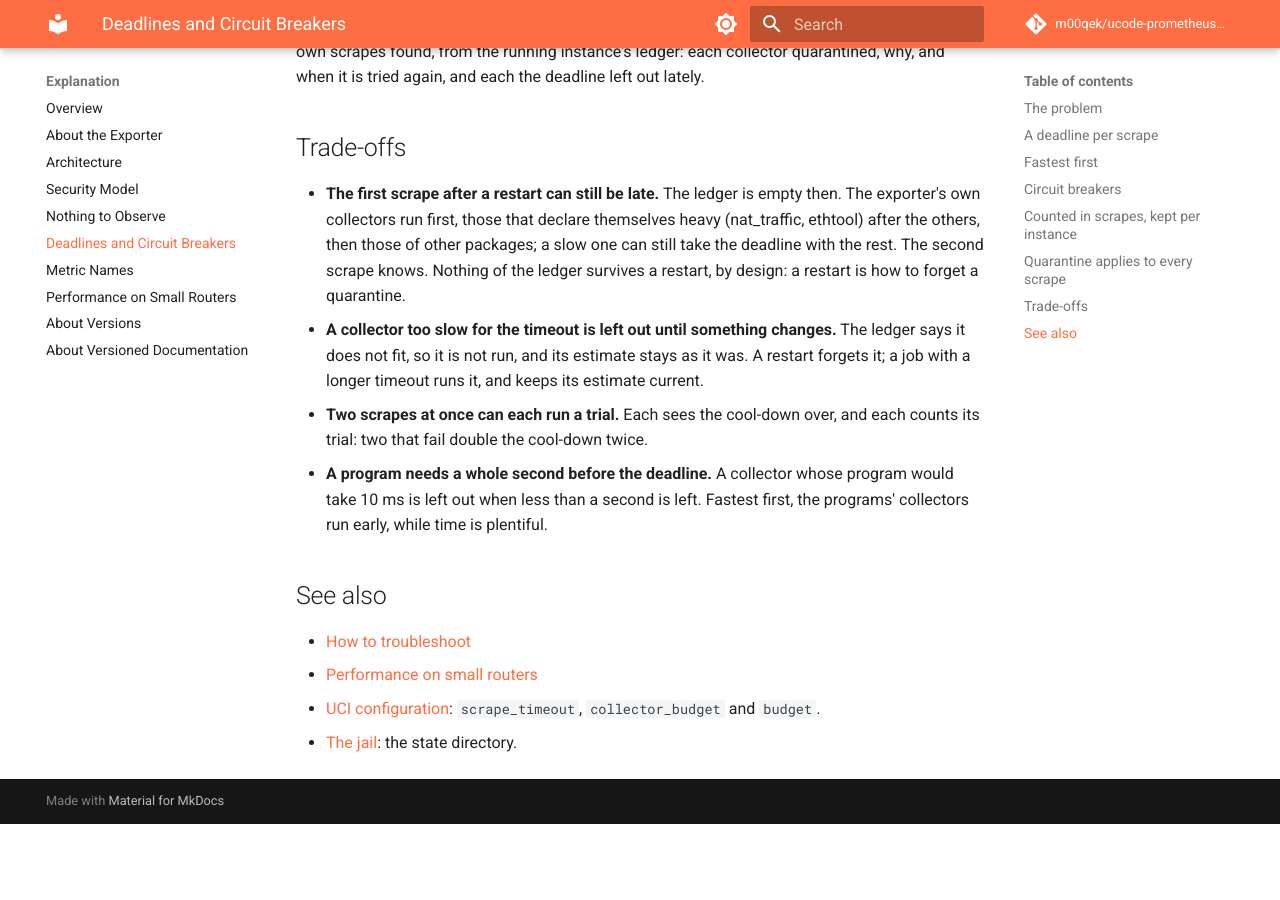
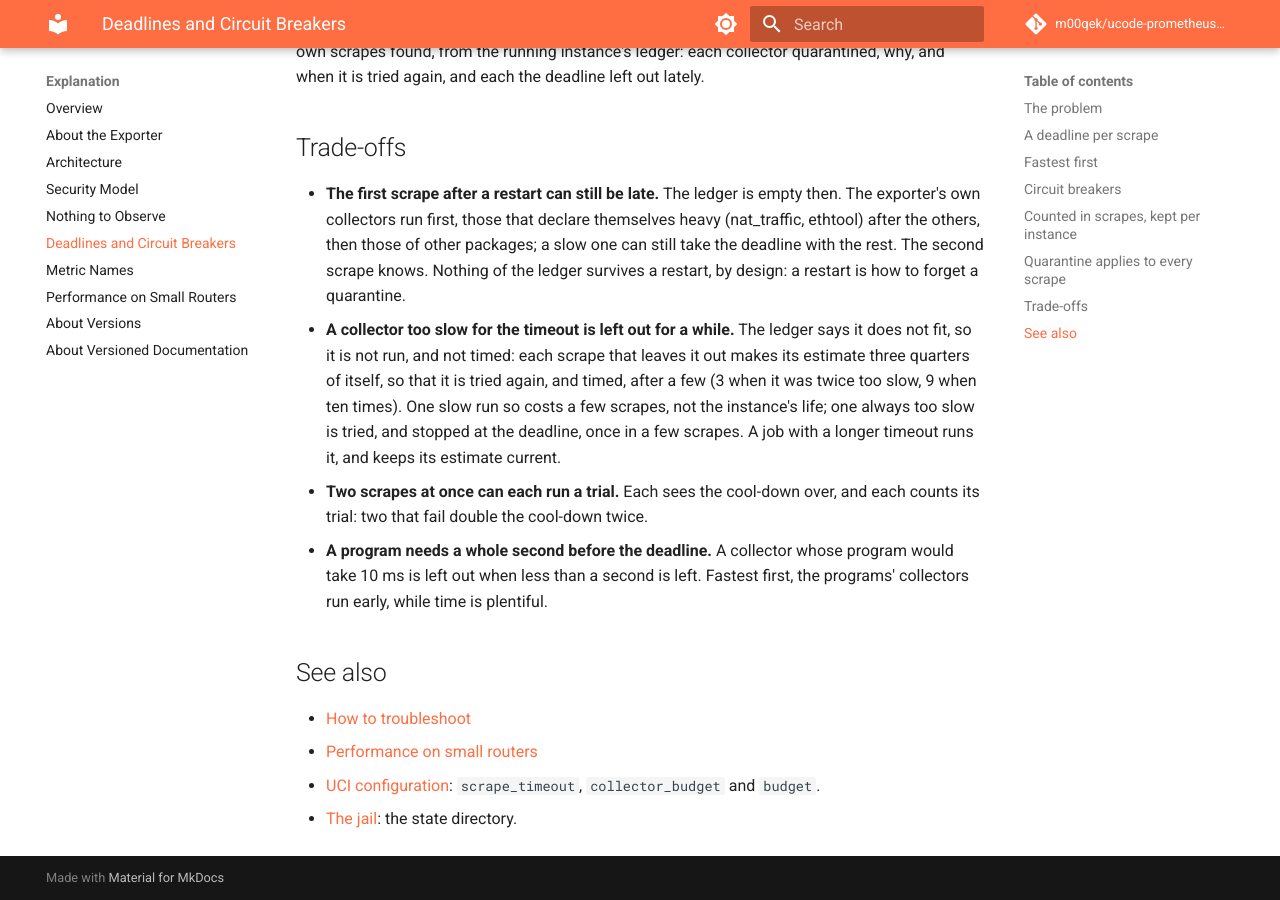
Before and after one commit to m00qek/ucode-prometheus-exporter, an MkDocs documentation site: the page built from docs/explanation/deadlines-and-breakers.md, in a window 1280 px wide and 900 px high, scrolled down 3277 px. Built offline with MkDocs 1.6.1 and Material for MkDocs 9.7.7, drawn with Linux system fonts in a browser that asks for light colours; comment, search, counter and statistics services are not loaded; before the commit the page ends 4101 px from its top, so only the background shows below that.

Commit message:
Decay the estimate of a collector the deadline leaves out
Left out, it was not timed, and one slow run kept it out for the
instance's life. Each scrape that leaves it out makes its estimate
DEADLINE_DECAY (three quarters) of itself, so it is tried again after a
few.

```diff
--- a/docs/explanation/deadlines-and-breakers.md
+++ b/docs/explanation/deadlines-and-breakers.md
@@ -64,7 +64,7 @@ The `exporter` collector, in the base package, counts what happened since the se
 ## Trade-offs
 
 - **The first scrape after a restart can still be late.** The ledger is empty then. The exporter's own collectors run first, those that declare themselves heavy (nat_traffic, ethtool) after the others, then those of other packages; a slow one can still take the deadline with the rest. The second scrape knows. Nothing of the ledger survives a restart, by design: a restart is how to forget a quarantine.
-- **A collector too slow for the timeout is left out until something changes.** The ledger says it does not fit, so it is not run, and its estimate stays as it was. A restart forgets it; a job with a longer timeout runs it, and keeps its estimate current.
+- **A collector too slow for the timeout is left out for a while.** The ledger says it does not fit, so it is not run, and not timed: each scrape that leaves it out makes its estimate three quarters of itself, so that it is tried again, and timed, after a few (3 when it was twice too slow, 9 when ten times). One slow run so costs a few scrapes, not the instance's life; one always too slow is tried, and stopped at the deadline, once in a few scrapes. A job with a longer timeout runs it, and keeps its estimate current.
 - **Two scrapes at once can each run a trial.** Each sees the cool-down over, and each counts its trial: two that fail double the cool-down twice.
 - **A program needs a whole second before the deadline.** A collector whose program would take 10 ms is left out when less than a second is left. Fastest first, the programs' collectors run early, while time is plentiful.
 
```
Also changed, not shown: CHANGELOG.md (+1 -0 lines), 2 other files.
